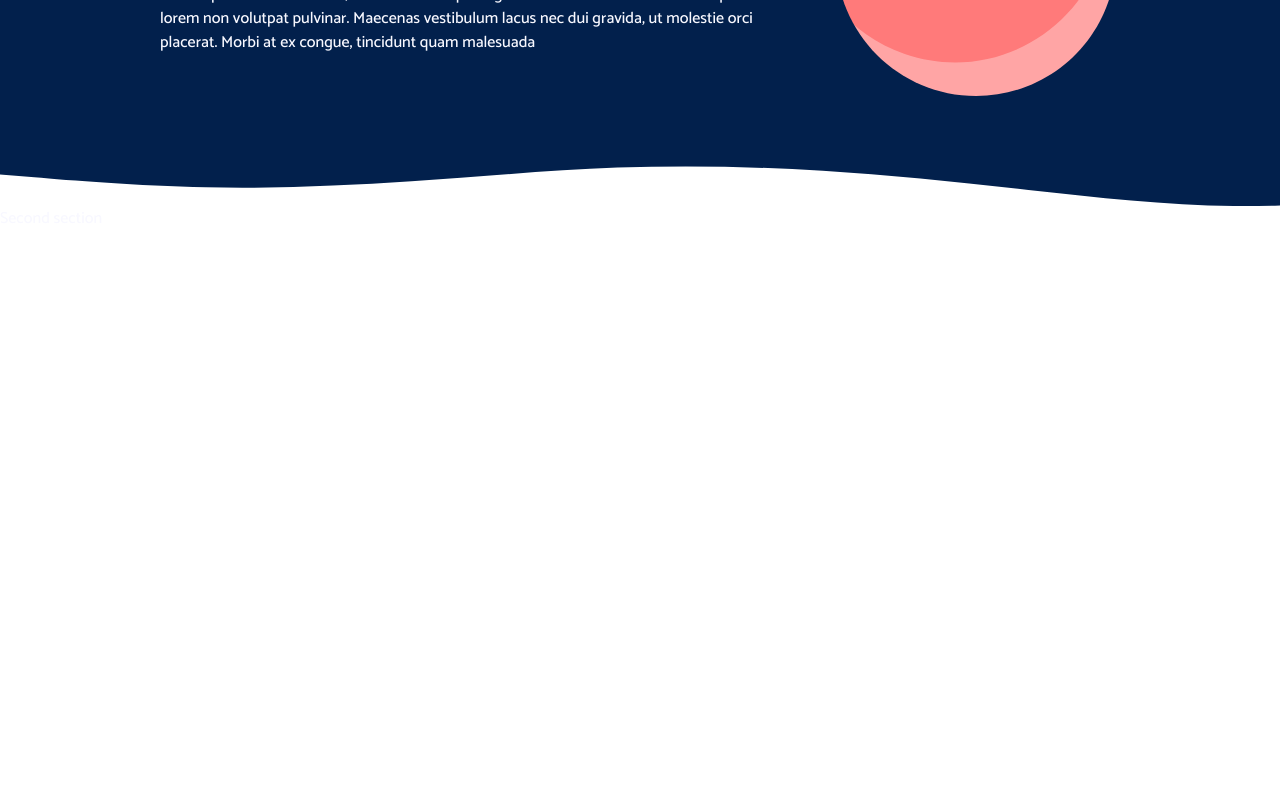
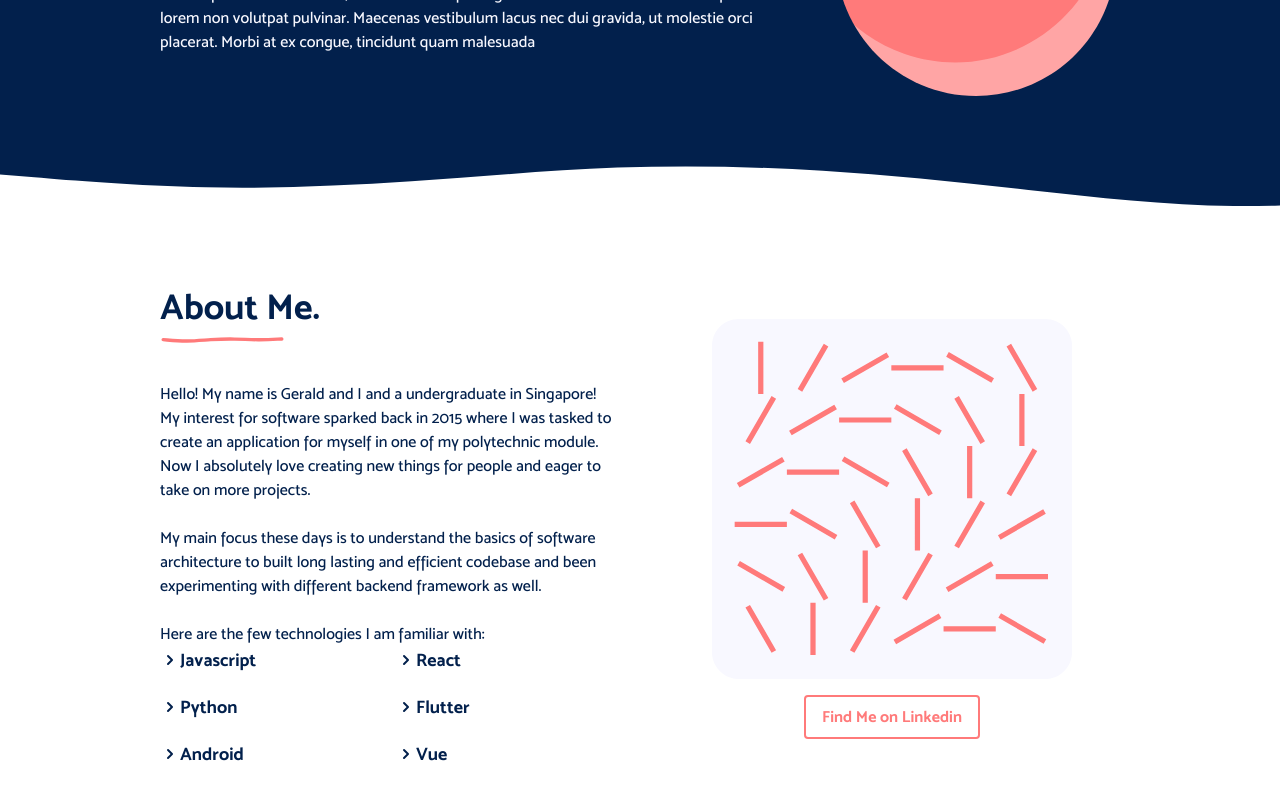
Before and after one commit to GeraldHeng/gh-make, a Next.js app: page / in a window 1280 px wide. Shown: the part 356-1156 px from the top of the page. Before the commit the page ends 800 px from the top, so only its background shows below. Built offline with nearby package versions, Linux system fonts and the light colour scheme.

Commit message:
Clean up

```diff
--- /dev/null
+++ b/components/commons/about/AboutSection.js
@@ -0,0 +1,71 @@
+import Image from "next/image";
+import Tilt from "../Tilt";
+import Button from "../Button";
+import LanguageListItem from "./LanguageListItem";
+
+const AboutSection = ({ children, ...rest }) => {
+  const languages = [
+    "Javascript",
+    "React",
+    "Python",
+    "Flutter",
+    "Android",
+    "Vue",
+  ];
+
+  return (
+    <div className="grid grid-cols-2 md:px-40 px-12 md:pt-20 pt-8 gap-12">
+      <div className="flex flex-col gap-8">
+        <div>
+          <h2 className="text-primary">About Me.</h2>
+          <Image
+            src="/images/title_line.svg"
+            height={6}
+            width={125}
+            alt="hover_line"
+          />
+        </div>
+
+        <div>
+          <p className="text-primary">
+            Hello! My name is Gerald and I and a undergraduate in Singapore! My
+            interest for software sparked back in 2015 where I was tasked to
+            create an application for myself in one of my polytechnic module.
+            Now I absolutely love creating new things for people and eager to
+            take on more projects.
+          </p>
+          <br />
+          <p className="text-primary">
+            My main focus these days is to understand the basics of software
+            architecture to built long lasting and efficient codebase and been
+            experimenting with different backend framework as well.
+          </p>
+          <br />
+          <p className="text-primary">
+            Here are the few technologies I am familiar with:
+          </p>
+          <div className="grid grid-cols-2 gap-4">
+            {languages.map((language, i) => (
+              <div key={i}>
+                <Tilt>
+                  <LanguageListItem name={language} />
+                </Tilt>
+              </div>
+            ))}
+          </div>
+        </div>
+      </div>
+      <div className="flex flex-col justify-center items-center gap-4">
+        <Image
+          src="/images/line_motion.svg"
+          height={360}
+          width={360}
+          alt="happy face"
+        />
+        <Button>Find Me on Linkedin</Button>
+      </div>
+    </div>
+  );
+};
+
+export default AboutSection;
--- /dev/null
+++ b/components/commons/about/LanguageListItem.js
@@ -0,0 +1,20 @@
+const LanguageListItem = ({ children, name = "No Name", ...rest }) => {
+  return (
+    <div className="flex items-center">
+      <svg
+        xmlns="http://www.w3.org/2000/svg"
+        className="h-5 w-5 text-primary"
+        viewBox="0 0 20 20"
+        fill="currentColor"
+      >
+        <path
+          fillRule="evenodd"
+          d="M7.293 14.707a1 1 0 010-1.414L10.586 10 7.293 6.707a1 1 0 011.414-1.414l4 4a1 1 0 010 1.414l-4 4a1 1 0 01-1.414 0z"
+          clipRule="evenodd"
+        />
+      </svg>
+      <h4 className="text-primary">{name}</h4>
+    </div>
+  );
+};
+export default LanguageListItem;
--- a/pages/index.js
+++ b/pages/index.js
@@ -1,25 +1,31 @@
 import Image from "next/image";
 import HeroSection from "../components/hero/HeroSection";
 import Navbar from "../components/navbar/Navbar";
+import Button from "../components/commons/Button";
+import Tilt from "../components/commons/Tilt";
+import AboutSection from "../components/commons/about/AboutSection";
 
 export default function Home() {
+  const content = {
+    name: "Hi I am Gerald Heng!",
+    title:
+      'I <span class="text-accent">design and build</span> things for the internet.',
+    description:
+      "Lorem ipsum dolor sit amet, consectetur adipiscing elit. Ut et leo nunc. Nulla consequat lorem non volutpat pulvinar. Maecenas vestibulum lacus nec dui gravida, ut molestie orci placerat. Morbi at ex congue, tincidunt quam malesuada",
+  };
+
   return (
-    <div>
+    <div className="pb-40">
       <HeroSection>
         <Navbar />
         <div className="grid grid-cols-1 md:grid-cols-3 md:px-40 px-12 md:pt-20 pt-8 gap-12">
           <div className="flex flex-col justify-center col-span-2">
-            <h4>Hi I am Gerald Heng!</h4>
-            <h1 className="font-black">
-              I <span className="text-accent">design and build</span> things for
-              the internet.
-            </h1>
-            <p>
-              Lorem ipsum dolor sit amet, consectetur adipiscing elit. Ut et leo
-              nunc. Nulla consequat lorem non volutpat pulvinar. Maecenas
-              vestibulum lacus nec dui gravida, ut molestie orci placerat. Morbi
-              at ex congue, tincidunt quam malesuada
-            </p>
+            <h4>{content.name}</h4>
+            <h1
+              className="font-black"
+              dangerouslySetInnerHTML={{ __html: content.title }}
+            />
+            <p>{content.description}</p>
           </div>
           <div className="flex justify-center col-span-1 order-first md:order-last">
             <Image
@@ -31,8 +37,7 @@ export default function Home() {
           </div>
         </div>
       </HeroSection>
-
-      <div>Second section</div>
+      <AboutSection />
     </div>
   );
 }
```
Also changed, not shown: public/images/line_motion.svg (added), public/images/title_line.svg (added).
